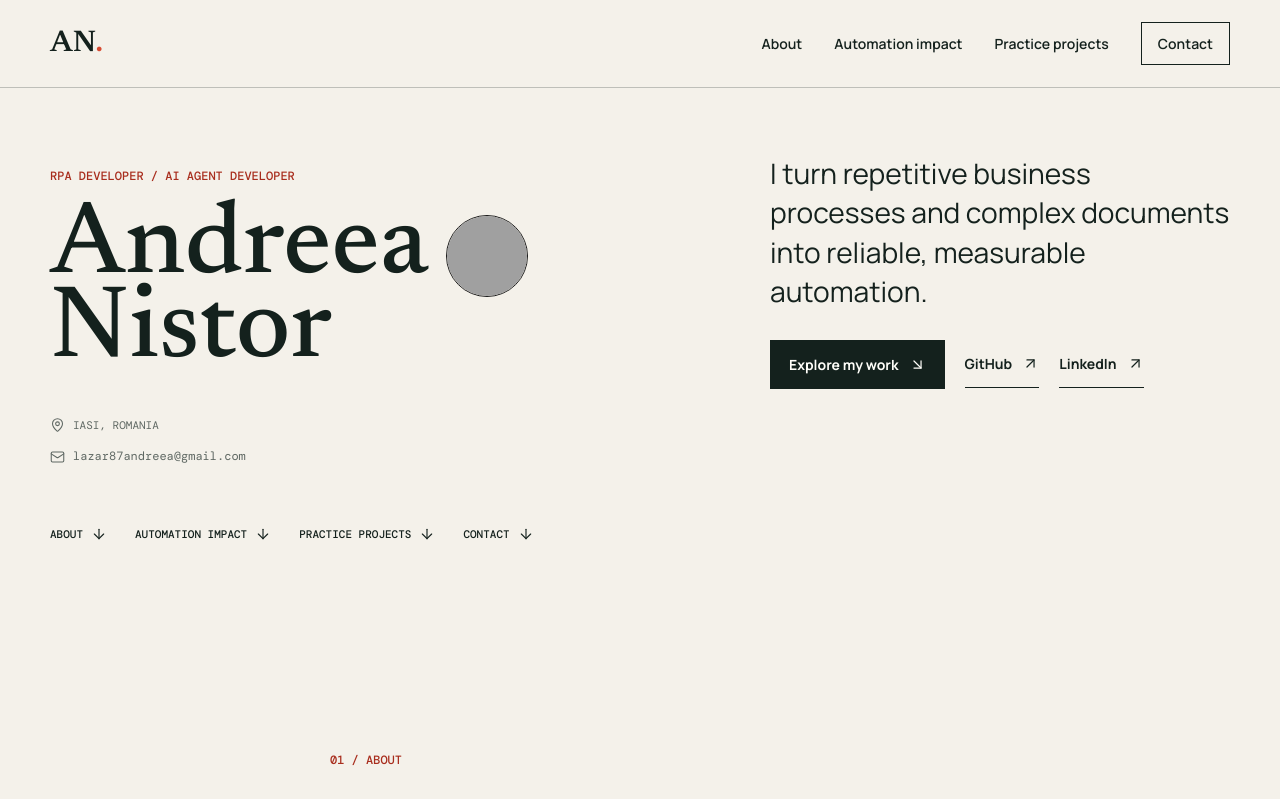
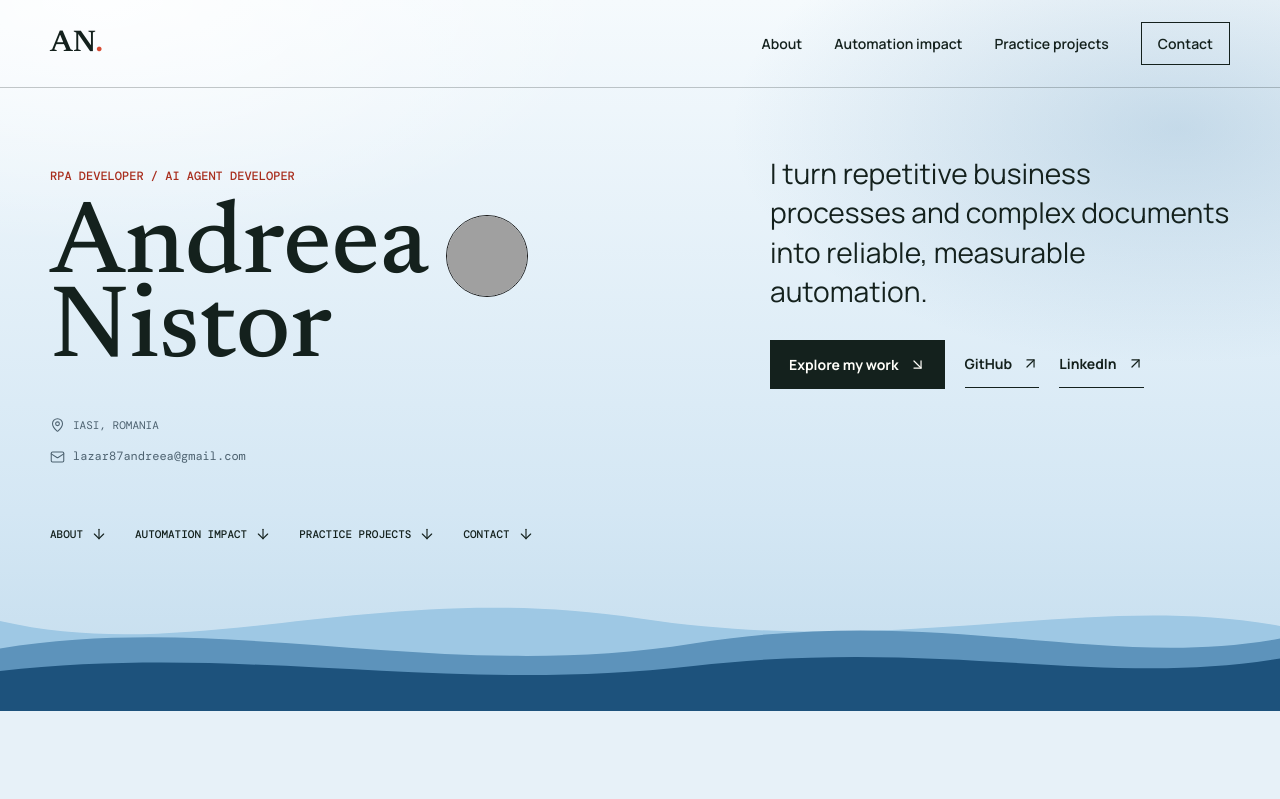
Before and after one commit to andreea-nistor/andreea-nistor.github.io, a plain HTML site: page index.html in a window 1280 px wide. Shown: the top 799 px of the page. Drawn offline with nearby package versions, Linux system fonts and the light colour scheme; grey boxes are pictures that could not be loaded.

Commit message:
Improvements

```diff
--- a/index.html
+++ b/index.html
@@ -4,7 +4,7 @@
   <meta charset="utf-8">
   <meta name="viewport" content="width=device-width, initial-scale=1">
   <meta name="description" content="Andreea Nistor builds reliable RPA workflows and practical AI agents for document automation.">
-  <meta name="theme-color" content="#f4f1ea">
+  <meta name="theme-color" content="#d7e8f4">
   <meta property="og:title" content="Andreea Nistor | RPA & AI Agent Developer">
   <meta property="og:description" content="Automation engineering, AI agents, and practical document intelligence.">
   <meta property="og:type" content="website">
@@ -65,6 +65,13 @@
         <a href="#work">Practice projects <i data-lucide="arrow-down" aria-hidden="true"></i></a>
         <a href="#contact">Contact <i data-lucide="arrow-down" aria-hidden="true"></i></a>
       </nav>
+      <div class="hero-waves" aria-hidden="true">
+        <svg viewBox="0 0 1440 240" preserveAspectRatio="none">
+          <path fill="#9ec8e4" d="M0,96 C220,168 420,28 720,92 C1020,156 1220,48 1440,104 L1440,240 L0,240 Z"></path>
+          <path fill="#5d93bb" d="M0,140 C260,80 500,196 780,132 C1060,68 1240,176 1440,124 L1440,240 L0,240 Z"></path>
+          <path fill="#1d527c" d="M0,176 C280,132 500,214 780,168 C1060,122 1240,204 1440,156 L1440,240 L0,240 Z"></path>
+        </svg>
+      </div>
     </section>
 
     <section id="about" class="section about" aria-labelledby="about-title">
--- a/styles.css
+++ b/styles.css
@@ -1,9 +1,9 @@
 :root {
-  --paper: #f4f1ea;
-  --paper-deep: #e8e3d9;
+  --paper: #e7f1f8;
+  --paper-deep: #d5e5f1;
   --ink: #14211d;
-  --muted: #5f6863;
-  --line: #c7c9c0;
+  --muted: #4d6270;
+  --line: #c3d4e1;
   --signal: #d74b32;
   --signal-dark: #a82d1d;
   --mint: #b8dbca;
@@ -135,7 +135,34 @@ img {
 
 .hero {
   position: relative;
-  padding: 154px max(24px, calc((100vw - 1180px) / 2)) 88px;
+  overflow: hidden;
+  padding: 154px max(24px, calc((100vw - 1180px) / 2)) 168px;
+  background:
+    radial-gradient(880px 420px at 8% 0%, rgba(255, 255, 255, 0.85), transparent 58%),
+    radial-gradient(720px 380px at 92% 18%, rgba(93, 147, 187, 0.28), transparent 62%),
+    linear-gradient(180deg, #f5fafd 0%, #d4e7f4 72%, #c3dced 100%);
+}
+
+.hero-copy,
+.chapter-links {
+  position: relative;
+  z-index: 1;
+}
+
+.hero-waves {
+  position: absolute;
+  left: 0;
+  right: 0;
+  bottom: 0;
+  height: 150px;
+  line-height: 0;
+  pointer-events: none;
+}
+
+.hero-waves svg {
+  display: block;
+  width: 100%;
+  height: 100%;
 }
 
 .hero-copy {
```
Also changed, not shown: 1 other file.
